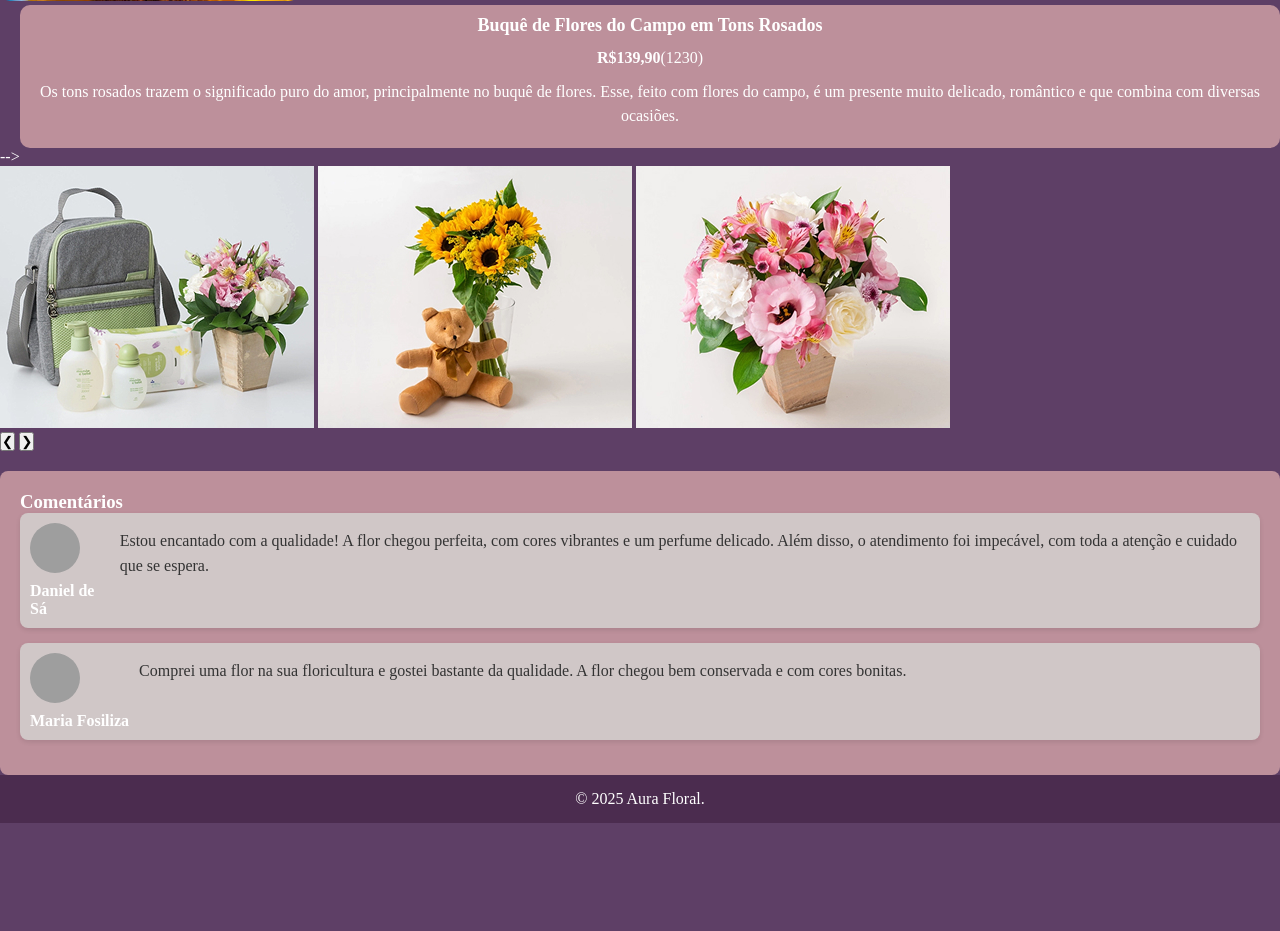
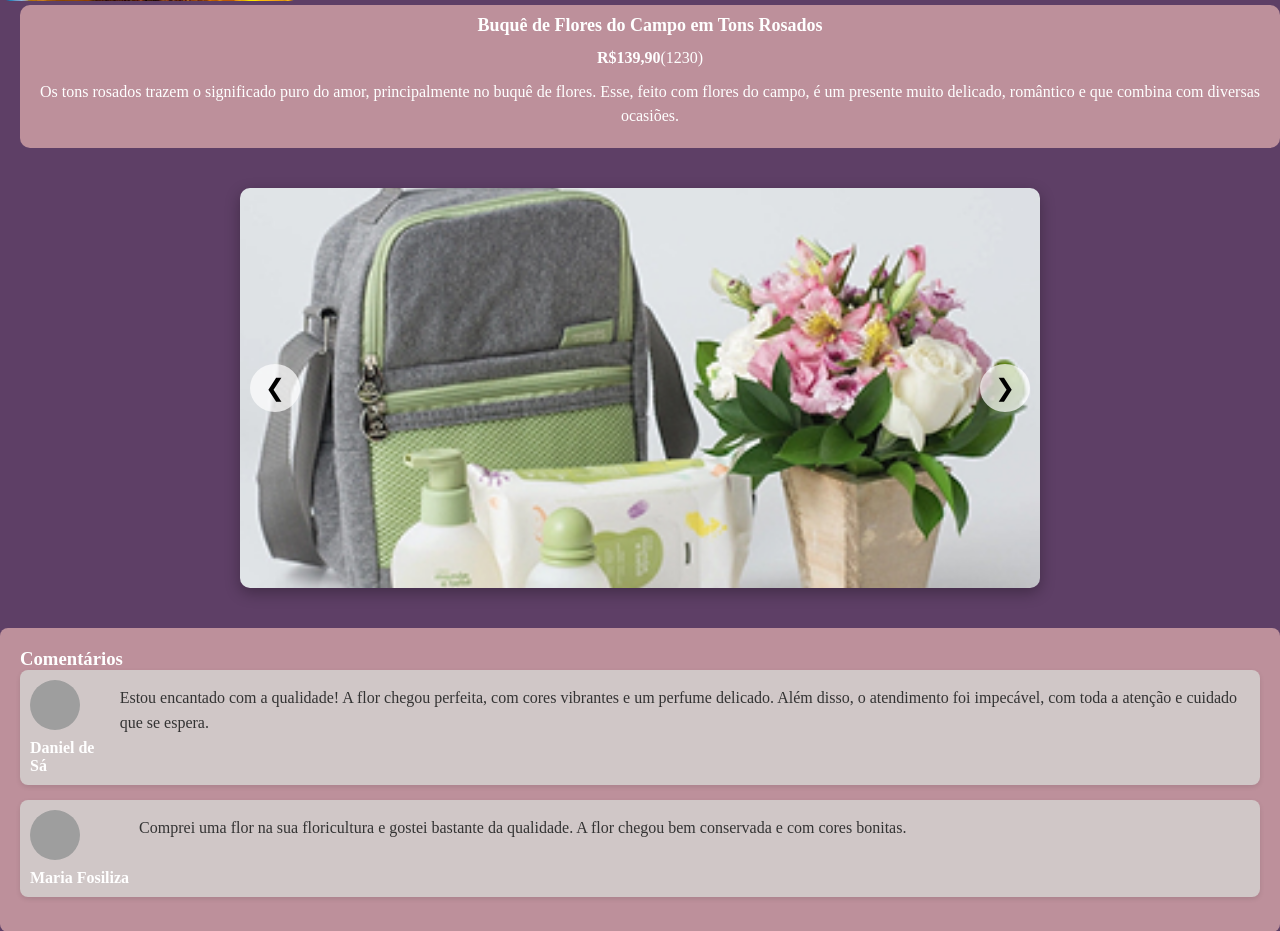
Before and after one commit to liviacamargoap/PROJETO-SITE-FLORES-DS, a Flask app: page /detalhes in a window 1280 px wide. Shown: the part 299-1230 px from the top of the page. Before the commit the page ends 1122 px from the top, so only its background shows below. Run offline with Flask 3, Linux system fonts and the light colour scheme; grey boxes are pictures that could not be loaded.

Commit message:
ADD: html e css para carrossel

```diff
--- a/static/styles/global-detalhes.css
+++ b/static/styles/global-detalhes.css
@@ -388,3 +388,59 @@ footer{
     color: #333;
     margin-top: 5px;
 }
+
+/* Estilo da seção do carrossel */
+.carrossel {
+  position: relative;
+  width: 100%;
+  max-width: 800px;
+  margin: 40px auto;
+  overflow: hidden;
+  border-radius: 10px;
+  box-shadow: 0 5px 15px rgba(0,0,0,0.3);
+}
+
+/* Container que segura as imagens */
+.carrossel-container {
+  display: flex;
+  transition: transform 0.5s ease-in-out;
+}
+
+/* Imagens do carrossel */
+.carrossel-img {
+  min-width: 100%;
+  height: 400px;
+  object-fit: cover;
+  display: none;
+}
+
+.carrossel-img.active {
+  display: block;
+}
+
+/* Botões de navegação */
+.carrossel-btn {
+  position: absolute;
+  top: 50%;
+  transform: translateY(-50%);
+  background-color: rgba(255, 255, 255, 0.7);
+  border: none;
+  padding: 10px 15px;
+  cursor: pointer;
+  border-radius: 50%;
+  font-size: 24px;
+  transition: background-color 0.3s;
+  z-index: 10;
+}
+
+.carrossel-btn:hover {
+  background-color: rgba(255, 255, 255, 1);
+}
+
+.carrossel-btn.prev {
+  left: 10px;
+}
+
+.carrossel-btn.next {
+  right: 10px;
+}
--- a/templates/detalhes-produto.html
+++ b/templates/detalhes-produto.html
@@ -44,7 +44,7 @@
         <p>Os tons rosados trazem o significado puro do amor, principalmente no buquê de flores. Esse, feito com flores do campo, é um presente muito delicado, romântico e que combina com diversas ocasiões.</p>
 
       </div>
-    </main> -->
+    </main>
    <section class="carrossel">
     <div class="carrossel-container">
       <img src="/static/img/Arranjo-Flores-de-campo.jpg" alt="Arranjo-Flores-de-campo" class="carrossel-img active">
```
